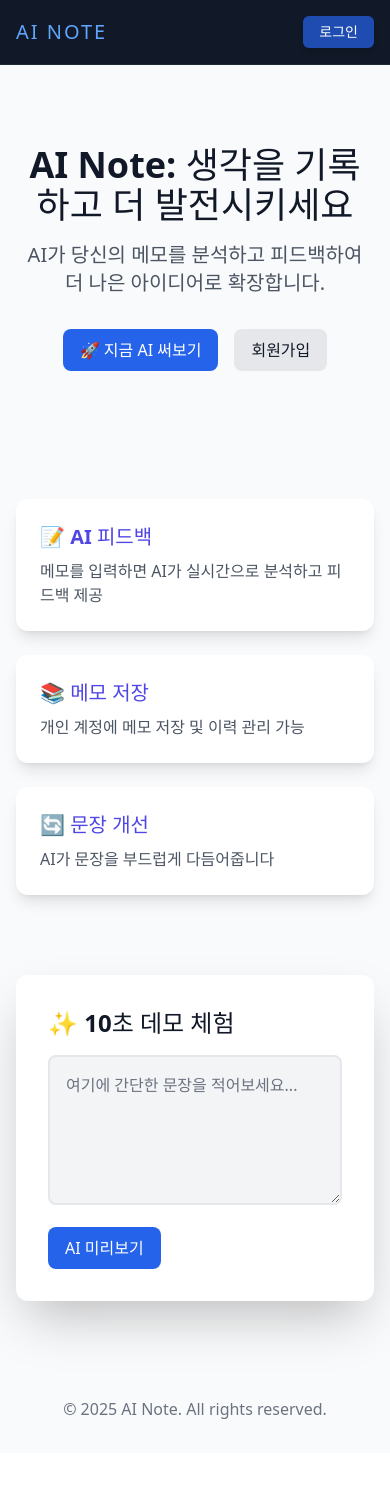
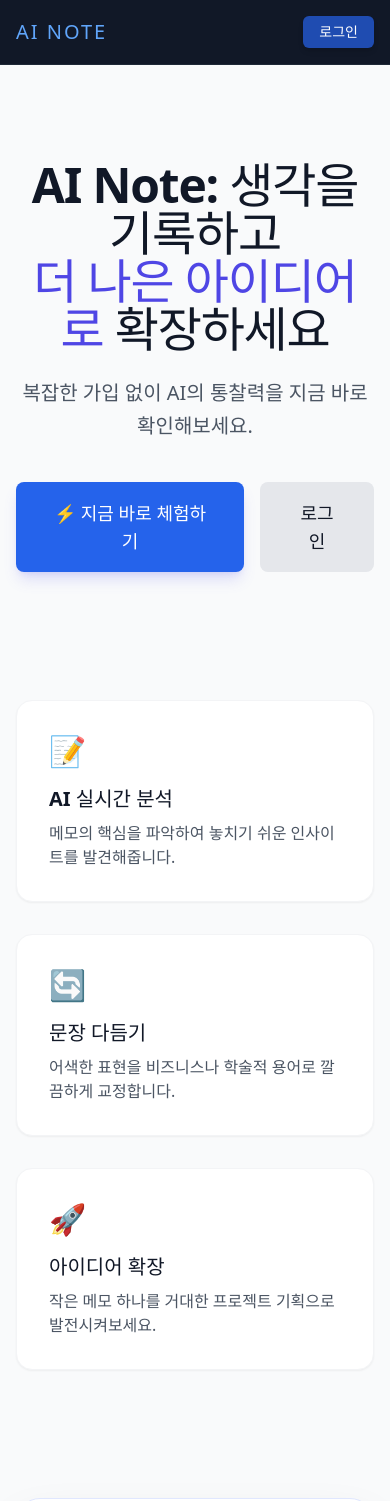
Before and after one commit to jins-K/NOTE-AI-CLIENT, a React (Vite) app: page / in a window 390 px wide. Shown: the top 1501 px of the page. Before the commit the page ends 1453 px from the top, so only its background shows below. Built offline with nearby package versions, Linux system fonts and the light colour scheme; no server answers.

Commit message:
LandingPage Demo 추가

```diff
--- a/package.json
+++ b/package.json
@@ -13,6 +13,7 @@
     "@tanstack/react-query": "^5.90.9",
     "axios": "^1.13.2",
     "clsx": "^2.1.1",
+    "express-rate-limit": "^8.2.1",
     "react": "^19.2.0",
     "react-dom": "^19.2.0",
     "react-router-dom": "^7.9.6"
--- a/src/pages/LandingPage.tsx
+++ b/src/pages/LandingPage.tsx
@@ -1,97 +1,163 @@
-import React, { useState } from 'react';
+import React, { useState, useRef } from 'react';
 import { useNavigate } from 'react-router-dom';
-import Button from '../components/Button'; // Button 컴포넌트의 스타일은 유지된다고 가정
+import { api } from '../services/api';
+import Button from '../components/Button';
 
 const LandingPage: React.FC = () => {
   const nav = useNavigate();
   const [demoText, setDemoText] = useState('');
-  const [result, setResult] = useState('');
+  const [isAnalyzing, setIsAnalyzing] = useState(false);
 
-  const handleDemo = () => {
-    if (!demoText.trim()) return;
-    setResult(`✨ AI Preview:\n"${demoText}" 문장은 더 이렇게 개선할 수 있어요... (데모 응답)`);
+  // 특정 영역으로 스크롤하기 위한 Ref
+  const demoSectionRef = useRef<HTMLDivElement>(null);
+
+  const scrollToDemo = () => {
+    demoSectionRef.current?.scrollIntoView({ behavior: 'smooth' });
+    // 2. 섹션 내부의 textarea를 찾아 포커스 주기
+    // setTimeout을 아주 짧게(0ms) 주는 이유는 스크롤 애니메이션과
+    // 브라우저의 포커스 동작이 충돌하지 않게 하기 위함입니다.
+    setTimeout(() => {
+      const textarea = demoSectionRef.current?.querySelector('textarea');
+      if (textarea) {
+        textarea.focus();
+
+        // 커서를 텍스트 맨 끝으로 보내고 싶다면 아래 한 줄 추가
+        // textarea.selectionStart = textarea.value.length;
+      }
+    }, 350); // 스크롤이 어느 정도 진행된 후 포커스
+  };
+
+  /**
+   * 데모 분석 핸들러
+   * 1. 데모 전용 API(/api/demo/analyze) 호출
+   * 2. 결과를 받아 NoteDetail 페이지로 state와 함께 이동
+   */
+  const handleDemo = async () => {
+    if (!demoText.trim() || isAnalyzing) return;
+
+    setIsAnalyzing(true);
+    try {
+      // 서버의 데모 전용 엔드포인트 호출 (Rate Limit 1분 2회 적용된 곳)
+      const response = await api.post('/demo', { content: demoText.trim() });
+
+      if (!response.status) {
+        if (response.status === 429) {
+          alert("너무 많은 요청이 발생했습니다. 1분 후에 다시 시도해주세요.");
+          return;
+        }
+        throw new Error("분석 중 오류가 발생했습니다.");
+      }
+
+      const aiResult = await response.data;
+
+      // 💡 핵심: DB 저장 없이 결과 객체를 들고 상세 페이지로 점프!
+      nav(`/note/demo`, {
+        state: {
+          initialData: {
+            ...aiResult, // 서버에서 온 title, summary, tags, suggestion 등
+            content: demoText, // 사용자가 입력한 원문
+            updatedAt: new Date().toISOString()
+          },
+          isDemo: true
+        }
+      });
+
+    } catch (error) {
+      console.error("데모 분석 실패:", error);
+      alert("AI 서비스와 연결할 수 없습니다. 잠시 후 다시 시도해주세요.");
+    } finally {
+      setIsAnalyzing(false);
+    }
   };
 
   return (
-    // 💡 배경 색상: Light/Dark 모드를 지원하는 회색 톤 유지
-    <div className="min-h-screen bg-gray-50 dark:bg-gray-900 px-4">
+    <div className="min-h-screen bg-gray-50 dark:bg-gray-900 px-4 transition-colors duration-300 font-sans">
 
       {/* Hero Section */}
-      <div className="text-center pt-20 pb-32 max-w-4xl mx-auto">
-        <h1 className="text-4xl font-extrabold mb-4 text-gray-900 dark:text-gray-100">
-          AI Note: 생각을 기록하고 더 발전시키세요
+      <div className="text-center pt-24 pb-32 max-w-4xl mx-auto">
+        <h1 className="text-5xl font-extrabold mb-6 text-gray-900 dark:text-gray-100 tracking-tight">
+          AI Note: 생각을 기록하고 <br/>
+          <span className="text-indigo-600 dark:text-indigo-400">더 나은 아이디어로</span> 확장하세요
         </h1>
-        <p className="text-xl text-gray-600 dark:text-gray-300 mb-8">
-          AI가 당신의 메모를 분석하고 피드백하여 더 나은 아이디어로 확장합니다.
+        <p className="text-xl text-gray-600 dark:text-gray-300 mb-10 leading-relaxed">
+          복잡한 가입 없이 AI의 통찰력을 지금 바로 확인해보세요.
         </p>
 
-        {/* 🎨 UX 개선: CTA 버튼 그룹 (Primary - Secondary - Secondary 순서) */}
         <div className="flex gap-4 justify-center">
-          {/* Primary: 가장 강조되어야 하는 행동 (지금 써보기) */}
-          <Button onClick={() => nav('/home')}>
-            🚀 지금 AI 써보기
+          <Button onClick={scrollToDemo} className="px-8 py-4 text-lg shadow-lg shadow-indigo-500/20">
+            ⚡ 지금 바로 체험하기
           </Button>
-
-          {/* Secondary Group: 보조적인 행동 (회원가입, 로그인) */}
-          <Button variant="secondary" onClick={() => nav('/register')}>
-            회원가입
+          <Button variant="secondary" onClick={() => nav('/login')} className="px-8 py-4 text-lg">
+            로그인
           </Button>
         </div>
       </div>
 
-      {/* --- */}
-
       {/* Feature Section */}
-      {/* 💡 카드 그림자 및 Hover 효과 추가하여 인터랙션 UX 개선 */}
-      <div className="max-w-4xl mx-auto grid grid-cols-1 md:grid-cols-3 gap-6 pb-20">
-        <div className="p-6 bg-white dark:bg-gray-800 rounded-xl shadow-lg hover:shadow-xl transition duration-300 flex flex-col h-full">
-          <h2 className="font-semibold text-xl mb-2 text-indigo-600 dark:text-indigo-400">📝 AI 피드백</h2>
-          <p className="text-gray-600 dark:text-gray-300 flex-1">메모를 입력하면 AI가 실시간으로 분석하고 피드백 제공</p>
+      <div className="max-w-5xl mx-auto grid grid-cols-1 md:grid-cols-3 gap-8 pb-32">
+        <div className="p-8 bg-white dark:bg-gray-800 rounded-2xl shadow-sm border border-gray-100 dark:border-gray-700 hover:shadow-md transition-shadow">
+          <div className="text-3xl mb-4">📝</div>
+          <h2 className="font-bold text-xl mb-2 text-gray-900 dark:text-gray-100">AI 실시간 분석</h2>
+          <p className="text-gray-600 dark:text-gray-400">메모의 핵심을 파악하여 놓치기 쉬운 인사이트를 발견해줍니다.</p>
         </div>
-        <div className="p-6 bg-white dark:bg-gray-800 rounded-xl shadow-lg hover:shadow-xl transition duration-300 flex flex-col h-full">
-          <h2 className="font-semibold text-xl mb-2 text-indigo-600 dark:text-indigo-400">📚 메모 저장</h2>
-          <p className="text-gray-600 dark:text-gray-300 flex-1">개인 계정에 메모 저장 및 이력 관리 가능</p>
+        <div className="p-8 bg-white dark:bg-gray-800 rounded-2xl shadow-sm border border-gray-100 dark:border-gray-700 hover:shadow-md transition-shadow">
+          <div className="text-3xl mb-4">🔄</div>
+          <h2 className="font-bold text-xl mb-2 text-gray-900 dark:text-gray-100">문장 다듬기</h2>
+          <p className="text-gray-600 dark:text-gray-400">어색한 표현을 비즈니스나 학술적 용어로 깔끔하게 교정합니다.</p>
         </div>
-        <div className="p-6 bg-white dark:bg-gray-800 rounded-xl shadow-lg hover:shadow-xl transition duration-300 flex flex-col h-full">
-          <h2 className="font-semibold text-xl mb-2 text-indigo-600 dark:text-indigo-400">🔄 문장 개선</h2>
-          <p className="text-gray-600 dark:text-gray-300 flex-1">AI가 문장을 부드럽게 다듬어줍니다</p>
+        <div className="p-8 bg-white dark:bg-gray-800 rounded-2xl shadow-sm border border-gray-100 dark:border-gray-700 hover:shadow-md transition-shadow">
+          <div className="text-3xl mb-4">🚀</div>
+          <h2 className="font-bold text-xl mb-2 text-gray-900 dark:text-gray-100">아이디어 확장</h2>
+          <p className="text-gray-600 dark:text-gray-400">작은 메모 하나를 거대한 프로젝트 기획으로 발전시켜보세요.</p>
         </div>
       </div>
 
-      {/* --- */}
+      {/* Demo Section */}
+      <div
+        ref={demoSectionRef}
+        className="max-w-4xl mx-auto bg-white dark:bg-gray-800 p-10 rounded-3xl shadow-2xl mb-32 border border-indigo-100 dark:border-indigo-900/30"
+      >
+        <div className="text-center mb-8">
+          <span className="bg-indigo-100 text-indigo-700 text-sm font-bold px-3 py-1 rounded-full uppercase tracking-wider">Demo</span>
+          <h3 className="text-3xl font-bold mt-4 text-gray-900 dark:text-gray-100">AI 피드백 미리보기</h3>
+          <p className="text-gray-500 mt-2">입력하신 내용은 저장되지 않으며, 즉시 AI 분석 결과로 이어집니다.</p>
+        </div>
 
-      {/* Demo Section */}
-      <div className="max-w-4xl mx-auto bg-white dark:bg-gray-800 p-8 rounded-xl shadow-2xl mb-24">
-        <h3 className="text-2xl font-bold mb-4 text-gray-900 dark:text-gray-100">✨ 10초 데모 체험</h3>
+        <div className="relative">
           <textarea
             value={demoText}
             onChange={(e) => setDemoText(e.target.value)}
-          // 💡 포커스 시 테두리 색상 강조 (UX)
-          className="w-full border-2 border-gray-200 focus:border-indigo-500 rounded-lg p-4 mb-4 min-h-[150px] bg-gray-100 dark:bg-gray-700 dark:text-gray-100 placeholder-gray-500 transition duration-150"
-          placeholder="여기에 간단한 문장을 적어보세요..."
+            disabled={isAnalyzing}
+            className="w-full border-2 border-gray-100 focus:border-indigo-500 rounded-2xl p-6 mb-6 min-h-[200px] bg-gray-50 dark:bg-gray-700 dark:text-gray-100 placeholder-gray-400 transition-all outline-none text-lg resize-none shadow-inner"
+            placeholder="예: 오늘 점심에 생각한 카페 창업 아이디어를 구체화하고 싶어..."
           />
-        <Button onClick={handleDemo}>AI 미리보기</Button>
-
-        {result && (
-          <div className="mt-6">
-            <h4 className="font-semibold text-lg mb-2 text-gray-900 dark:text-gray-100">AI 피드백 결과:</h4>
-            <pre
-              // 💡 데모 결과 영역 시각적 구분
-              className="mt-2 whitespace-pre-wrap text-gray-800 dark:text-gray-100 bg-indigo-50/50 dark:bg-gray-700 p-4 rounded-lg border-l-4 border-indigo-500 shadow-inner"
-            >
-              {result}
-            </pre>
+          {isAnalyzing && (
+            <div className="absolute inset-0 bg-white/50 dark:bg-gray-800/50 flex items-center justify-center rounded-2xl">
+              <div className="flex flex-col items-center gap-3">
+                <div className="w-10 h-10 border-4 border-indigo-500 border-t-transparent rounded-full animate-spin"></div>
+                <p className="text-indigo-600 dark:text-indigo-400 font-bold">AI가 아이디어를 분석 중입니다...</p>
+              </div>
             </div>
           )}
         </div>
 
-      {/* --- */}
+        <div className="text-center">
+          <Button
+            onClick={handleDemo}
+            disabled={isAnalyzing || !demoText.trim()}
+            className="w-full md:w-auto px-16 py-5 text-xl font-bold transition-all hover:scale-105 active:scale-95 disabled:opacity-50 disabled:scale-100"
+          >
+            {isAnalyzing ? '분석 중...' : 'AI 결과 확인하기 ✨'}
+          </Button>
+        </div>
+      </div>
 
-      <footer className="text-center pb-8 text-gray-500 dark:text-gray-400">
-        © 2025 AI Note. All rights reserved.
+      <footer className="text-center pb-12 text-gray-400 dark:text-gray-500 text-sm border-t border-gray-100 dark:border-gray-800 pt-12">
+        © 2026 AI Note. 생각을 현실로 만드는 가장 빠른 방법.
       </footer>
     </div>
   );
 };
 
 export default LandingPage;
+// UX 설계에서 중요한 마찰을 고려하여 AHA moment를 주기위해 현재 페이지에서 즉시 체험가능하도록 한다
```
Also changed, not shown: src/App.tsx (+1 -17 lines), src/hooks/useAuth.tsx (+7 -2 lines), src/pages/NoteDetail.tsx (+88 -46 lines), 1 other file (tests, documents, lock files or other folders). Lines whose indentation alone changed are shown as unchanged.
